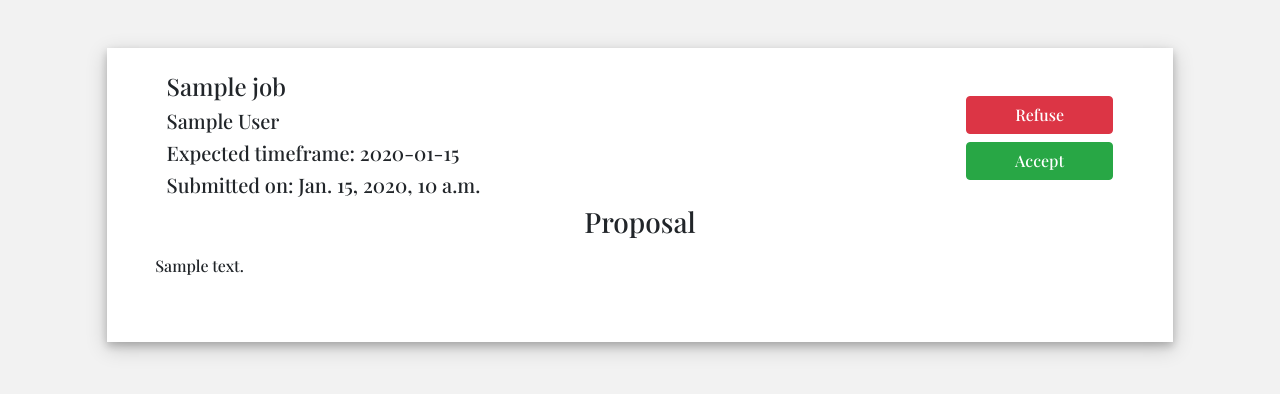
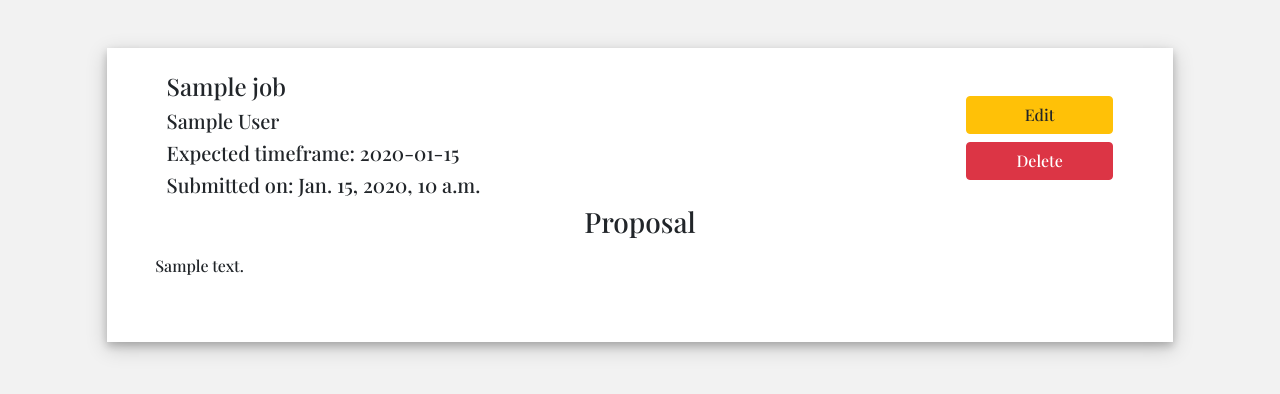
Before and after one commit to timjonez/volunteer_platform, a Django app: template Job/templates/Job/proposal_detail.html in a window 1280 px wide. Shown: the part 57-451 px from the top of the page. Run offline with Django 3.2, Linux system fonts and the light colour scheme; the template is opened without the code that fills it: most values are stand-ins (such as "Sample title", 1, 10 or a date in 2020); parts of the project's set-up code (start-up, migrations or seed data) failed here and were passed over; some libraries are stand-ins or nearby versions.

Commit message:
[job/templates/proposal_detail] conditionally render buttons based on user role

```diff
--- a/Job/templates/Job/proposal_detail.html
+++ b/Job/templates/Job/proposal_detail.html
@@ -12,8 +12,13 @@
                     <h5>Submitted on: {{proposal.date_submitted}}</h5>
                 </div>
                 <div class="col-lg-2 col-10 mx-auto my-auto">
-                    <a href="#" class="btn btn-danger btn-block mb-1">Refuse</a>
-                    <a href="#" class="btn btn-success btn-block">Accept</a>
+                        {% if user.role == "Church" %}
+                            <a href="#" class="btn btn-danger btn-block mb-1">Refuse</a>
+                            <a href="#" class="btn btn-success btn-block">Accept</a>
+                        {% else %}
+                            <a href="#" class="btn btn-warning btn-block mb-1">Edit</a>
+                            <a href="{% url 'job:delete-proposal' pk=proposal.pk %}" class="btn btn-danger btn-block">Delete</a>
+                        {% endif %}
                 </div>
             </div>
             <h3 class="text-center">Proposal</h3>
```
